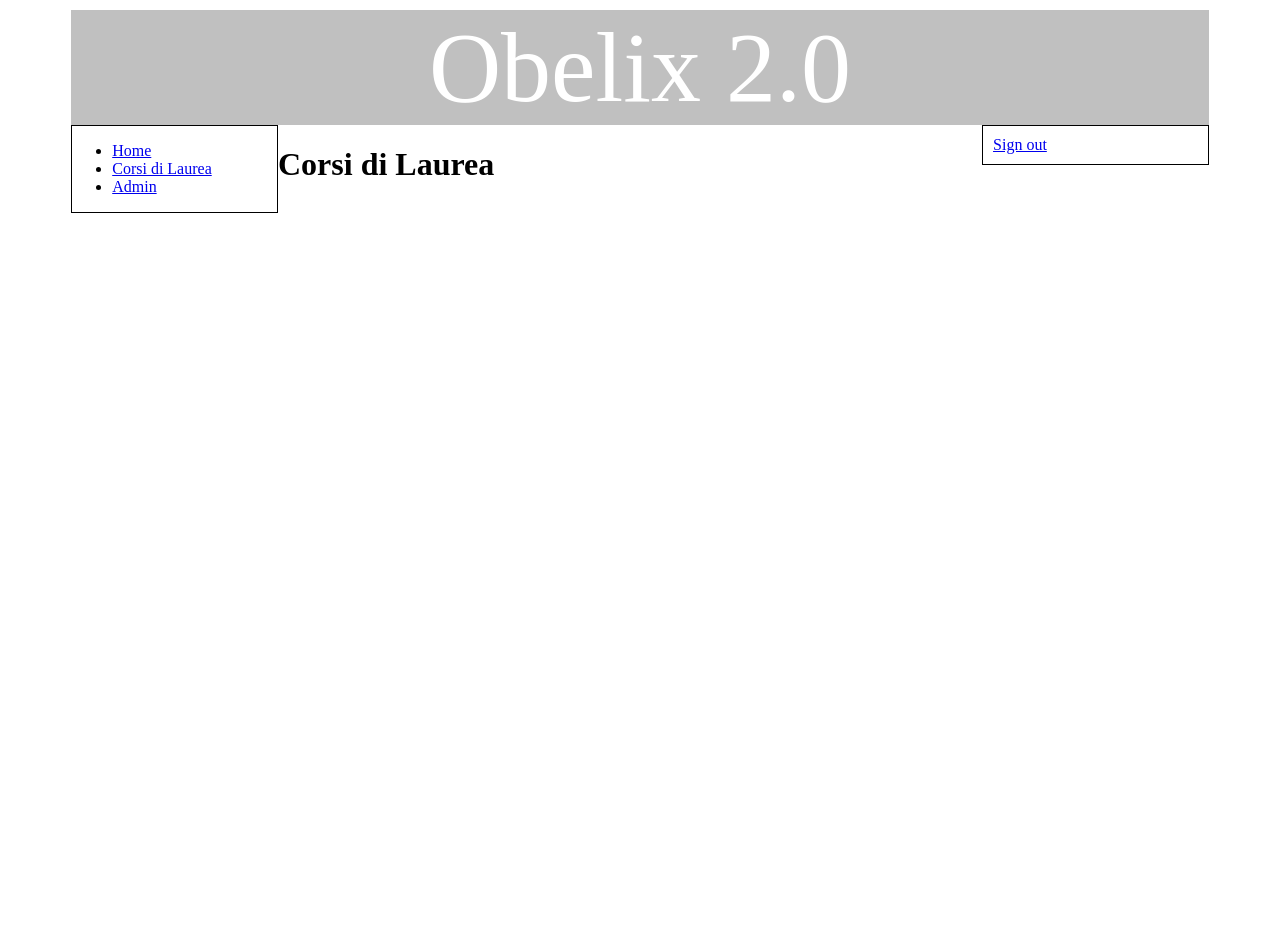
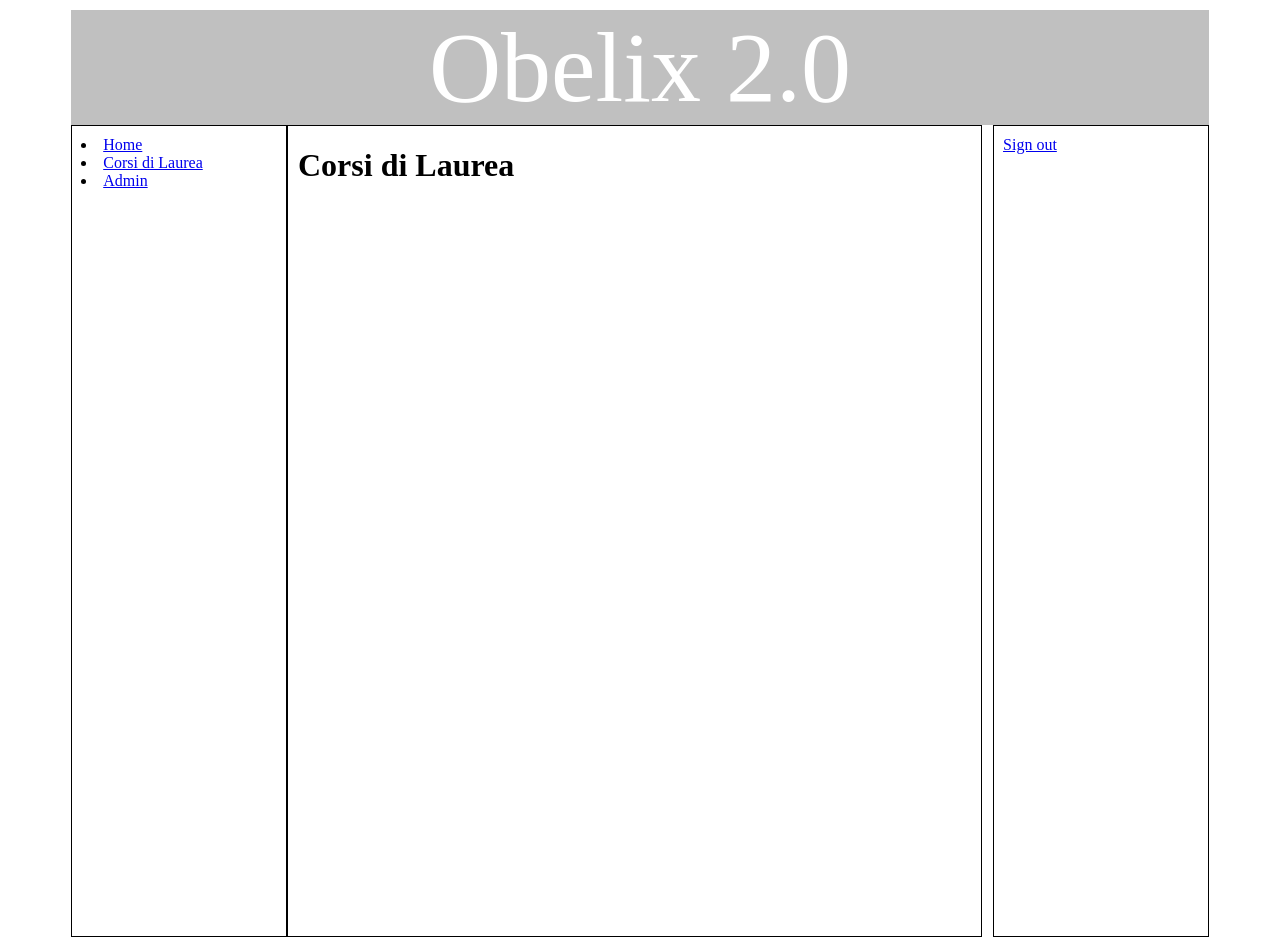
Before and after one commit to Euly/django, a Django app: page /cdl/all/ in a window 1280 px wide. Before the commit the page ends 213 px from the top, so only its background shows below. Run offline with Django 3.2, Linux system fonts and the light colour scheme; the visitor is signed in with stand-in values (Sample User, id 1); data that the repository does not hold is empty; parts of the project's set-up code (start-up, migrations or seed data) failed here and were passed over.

Commit message:
Sistemato template base e limitato il like/unlike per ogni utente.

```diff
--- a/obelix/dispense/templates/aggiungi_dispensa.html
+++ b/obelix/dispense/templates/aggiungi_dispensa.html
@@ -9,10 +9,8 @@
 
 {% block content %}
 <form action="/cdl/{{titolo_cdl}}/{{titolo_ins}}/aggiungi/" method="post" enctype="multipart/form-data">{% csrf_token %}
-
 	<br>
 	<table width = "100%" cellpadding = "10" frame = "none" >
-
 		{% for field in form %}
 		<tr>
 			<div class="fieldWrapper">
@@ -22,6 +20,8 @@
 					{% if field.errors %}
 						{{ field.errors.as_text }}
 					{% endif %}
+				</td>
+			</div>
 		</tr>
 		{% endfor %}
 	</table>
--- a/obelix/dispense/views.py
+++ b/obelix/dispense/views.py
@@ -1,5 +1,5 @@
 from django.shortcuts import render_to_response
-from dispense.models import Corso, Insegnamento, Dispensa
+from dispense.models import Corso, Insegnamento, Dispensa, Opinione
 from forms import DispensaForm
 from django.http import HttpResponseRedirect
 from django.core.context_processors import csrf
@@ -120,6 +120,31 @@ def like_dispensa(request, titolo_cdl, titolo_ins, dispensa_id):
 
 	if dispensa_id:
 		d = Dispensa.objects.get(id=dispensa_id)
+
+		try:
+		# controllo se ho gia' cliccato uno dei due bottoni
+			opinione = Opinione.objects.get(dispensa=d, utente=request.user)
+
+			# non posso mettere piu' di un like
+			if opinione.positiva == True:
+				return HttpResponseRedirect("/cdl/%s/%s" %(corso_ins.titolo, materia.titolo))
+
+			# se ho cambiato idea tolgo il non mi piace
+			if opinione.negativa == True:
+				opinione.negativa = False
+				opinione.positiva = True
+				opinione.save()
+				d.non_mi_piace = d.non_mi_piace - 1
+
+
+
+		except:
+			# se invece non ho ancora cliccato nessun bottone devo
+			# creare un nuovo oggetto di tipo Opinione
+			opinione = Opinione.objects.create(utente=request.user,
+											   dispensa=d,
+											   positiva=True)
+
 		d.mi_piace = d.mi_piace + 1
 		d.save()
 
@@ -132,6 +157,27 @@ def unlike_dispensa(request, titolo_cdl, titolo_ins, dispensa_id):
 
 	if dispensa_id:
 		d = Dispensa.objects.get(id=dispensa_id)
+
+		try:
+		# controllo se ho gia' cliccato uno dei due bottoni
+			opinione = Opinione.objects.get(dispensa=d, utente=request.user)
+
+			# non posso mettere piu' di un unlike
+			if opinione.negativa == True:
+				return HttpResponseRedirect("/cdl/%s/%s" %(corso_ins.titolo, materia.titolo))
+
+			# se ho cambiato idea tolgo il mi piace
+			if opinione.positiva == True:
+				opinione.positiva = False
+				opinione.negativa = True
+				opinione.save()
+				d.mi_piace = d.mi_piace - 1
+
+
+		except:
+			opinione = Opinione.objects.create(utente=request.user,
+											   dispensa=d,
+											   negativa=True)
 		d.non_mi_piace = d.non_mi_piace + 1
 		d.save()
 
--- a/obelix/templates/base.html
+++ b/obelix/templates/base.html
@@ -1,4 +1,3 @@
-
 <!DOCTYPE html>
 <html lang="it">
 <head>
@@ -8,33 +7,43 @@
 		body {
 			text-align: center ;
 			font-family: 'Palatino Linotype ;
+
 		}
 
 		#page {
 			width: 90% ;
+			min-width: 850px ;
 			text-align: left ;
 			margin: 10px auto 20px auto;
-			background-color: #0c0c0c ;
 		}
 
 		#sidebar {
 			float: left ;
 			width: 18% ;
+			height: 100vh ;
+			padding-left: 9px ;
+			padding-top: 10px ;
 			border: 1px solid #000 ;
 		}
 
 		#content {
-			float: left ;
+			float: left;
 			width: 60% ;
-			border: 1px solid #f00
+			height: 100vh ;
+			padding-bottom: 10px ;
 			padding-left: 10px ;
+			border: 1px solid #000 ;
+
 		}
 
 		#sidebar-right {
 			float: right ;
 			width: 18% ;
+			height: 100vh ;
+			padding-left: 9px ;
+			padding-top: 10px ;
 			border: 1px solid #000 ;
-			padding: 10px ;
+
 		}
 
 		#titolo {
@@ -46,7 +55,7 @@
 	</style>
 </head>
 
-<body>
+<body style="height: 100%;">
 	<div id="page">
 		<div id="titolo">
 			<div align=center>
@@ -58,24 +67,26 @@
 
 				<div id="sidebar">
 					{% block sidebar %}
-			<ul>
+
 						<li><a href="/home/">Home</a></li>
 						<li><a href="/cdl/all/">Corsi di Laurea</a></li>
 						<li><a href="/admin/">Admin</a></li>
-			</ul>
+
 					{% endblock %}
 				</div>
+
+
+
+				<div id="content">
+					{% block content %}{% endblock %}
+				</div>
+
 
 				<div id="sidebar-right">
 					{% block sidebar-right %}
 					{% endblock %}
 				</div>
 
-		<div id="content">
-			{% block content %}{% endblock %}
 	</div>
-
-	</div>
-
 </body>
 </html>
```
Also changed, not shown: obelix/dispense/models.py (+24 -0 lines), obelix/static/assets/uploaded_files/1429774713_73_LikeOrDie.jpg (added), 10 other files. Lines whose indentation alone changed are shown as unchanged.
